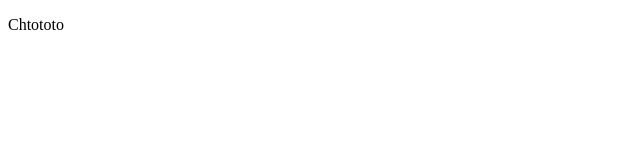
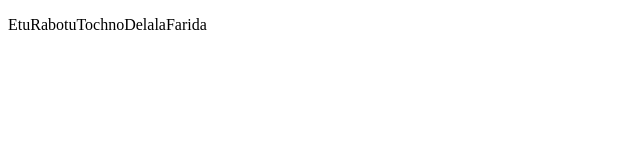
Before and after one commit to HaunezevaFM/HaunezevaFM, a plain HTML site: page index.html in a window 1280 px wide. Shown: the whole page, without its empty margins (0-640 px from the left). Drawn offline with Linux system fonts and the light colour scheme.

Commit message:
Новенькое

```diff
--- a/index.html
+++ b/index.html
@@ -6,6 +6,6 @@
     <title>Document</title>
 </head>
 <body>
-    <p>Chtototo</p>
+    <p>EtuRabotuTochnoDelalaFarida</p>
 </body>
 </html>
```
